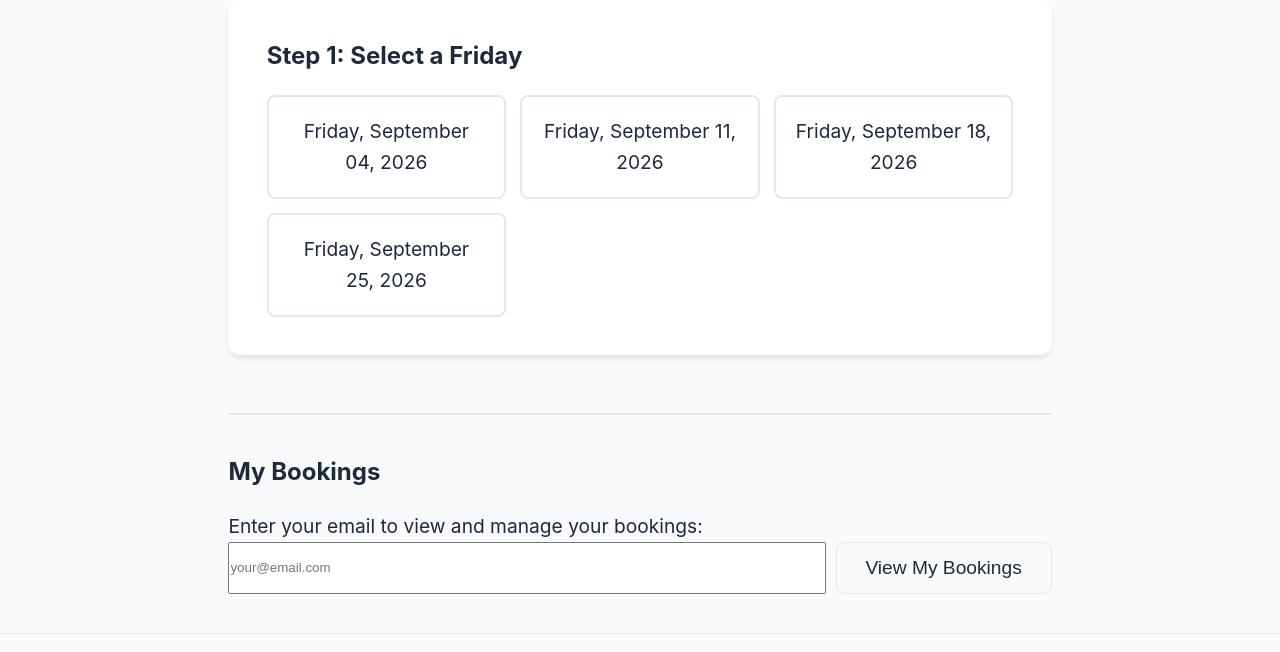
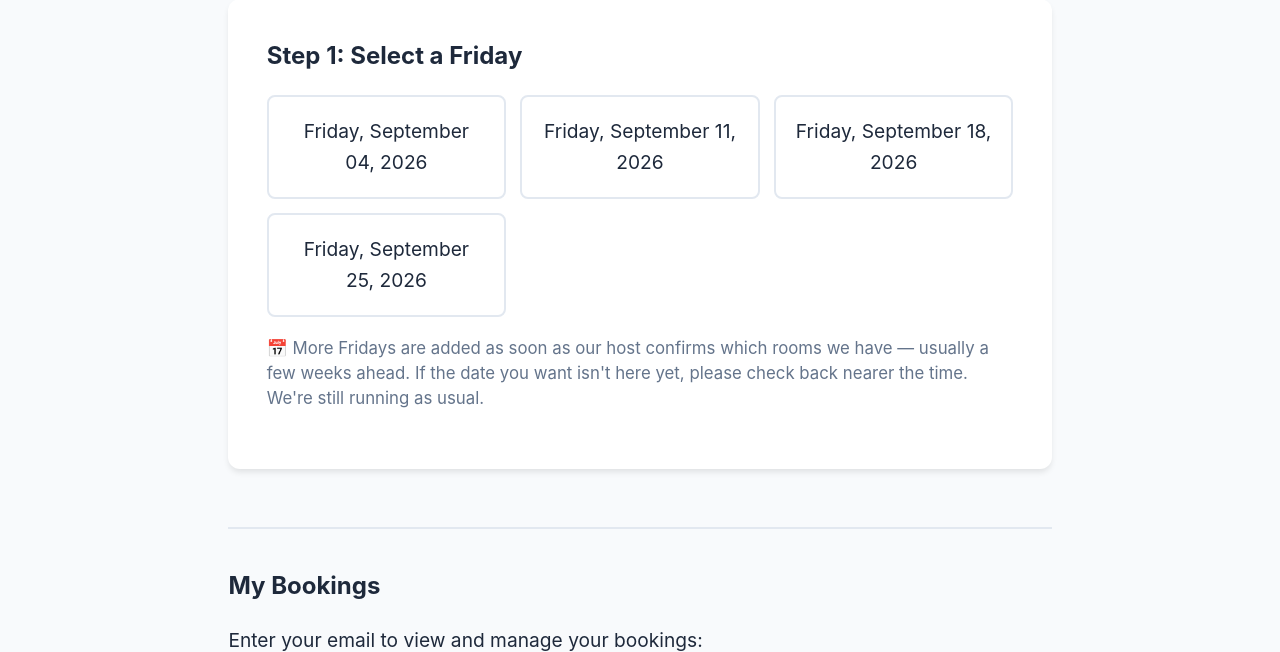
Before and after one commit to marcjtheodore1-sketch/lagc-room-bookings, a Flask app: page /book in a window 1280 px wide. Shown: the part 815-1467 px from the top of the page. Run offline with Flask 3, Linux system fonts and the light colour scheme; data comes from the database, SQL or seed files in the repository; data that the repository does not hold is empty; some libraries are stand-ins or nearby versions.

Commit message:
Say rooms are unconfirmed rather than letting a date look empty
September shows yoga only, because the host confirms rooms a few weeks
ahead — but the booking page presented that as simply nothing available,
so it read as though Fridays @ Farringdon had stopped running.

A Friday with no rooms now carries a notice explaining that rooms aren't
confirmed yet and that we're still running as usual, and Step 1 says
more Fridays appear as they're confirmed. Yoga on those dates stays
bookable exactly as before, which is why the dates are still listed
rather than hidden.

```diff
--- a/static/css/style.css
+++ b/static/css/style.css
@@ -3563,3 +3563,16 @@ html {
     transform: none;
     box-shadow: var(--shadow);
 }
+
+/* "Rooms not confirmed yet" notice on the room step, and the matching
+   note under the date list — both stop an unconfirmed month reading as
+   "nothing is happening" */
+.rooms-tbc {
+    grid-column: 1 / -1;
+    margin-bottom: 0;
+}
+
+.dates-note {
+    margin-top: 1rem;
+    line-height: 1.5;
+}
--- a/static/js/app.js
+++ b/static/js/app.js
@@ -198,6 +198,14 @@ function renderRooms() {
     // Note: don't bail out when there are no rooms — some Fridays have yoga
     // only, and the yoga card still needs to render below.
 
+    // A Friday with no rooms yet means the host hasn't confirmed them, NOT
+    // that nothing is happening. Say so, or people assume we're closed.
+    const roomsPendingNotice = state.rooms.length === 0 ? `
+        <div class="notice-box info rooms-tbc">
+            <p><strong>🏢 Room bookings for this Friday aren't open yet.</strong></p>
+            <p>We find out which rooms we have from our host at Pan Macmillan a few weeks ahead, so rooms for this date will appear here once they're confirmed. <strong>Fridays @ Farringdon is still running as usual</strong> — please check back nearer the time.</p>
+        </div>` : '';
+
     // Add a special card for Peer Support Sessions
     const peerSupportCard = `
         <div class="room-card peer-support-room" onclick="selectPeerSupport()">
@@ -274,8 +282,7 @@ function renderRooms() {
 
     // Peer support is only relevant on days a room is actually open
     const cards = roomCards + yogaCard + (state.rooms.length ? peerSupportCard : '');
-    elements.roomGrid.innerHTML = cards ||
-        '<p>Nothing is available to book on this date.</p>';
+    elements.roomGrid.innerHTML = roomsPendingNotice + cards;
 }
 
 function renderDates() {
--- a/templates/base.html
+++ b/templates/base.html
@@ -4,7 +4,7 @@
     <meta charset="UTF-8">
     <meta name="viewport" content="width=device-width, initial-scale=1.0">
     <title>{% block title %}LAGC - Fridays @ Farringdon{% endblock %}</title>
-    <link rel="stylesheet" href="{{ url_for('static', filename='css/style.css') }}?v=40">
+    <link rel="stylesheet" href="{{ url_for('static', filename='css/style.css') }}?v=41">
 </head>
 <body>
     <nav class="navbar">
--- a/templates/index.html
+++ b/templates/index.html
@@ -20,6 +20,7 @@
             <div class="date-grid" id="date-grid">
                 <p class="loading">Loading dates...</p>
             </div>
+            <p class="hint dates-note">📅 More Fridays are added as soon as our host confirms which rooms we have — usually a few weeks ahead. If the date you want isn't here yet, please check back nearer the time. We're still running as usual.</p>
         </div>
 
         <!-- Step 2: Select Room -->
@@ -236,5 +237,5 @@
 {% endblock %}
 
 {% block scripts %}
-<script src="{{ url_for('static', filename='js/app.js') }}?v=14"></script>
+<script src="{{ url_for('static', filename='js/app.js') }}?v=15"></script>
 {% endblock %}
```
